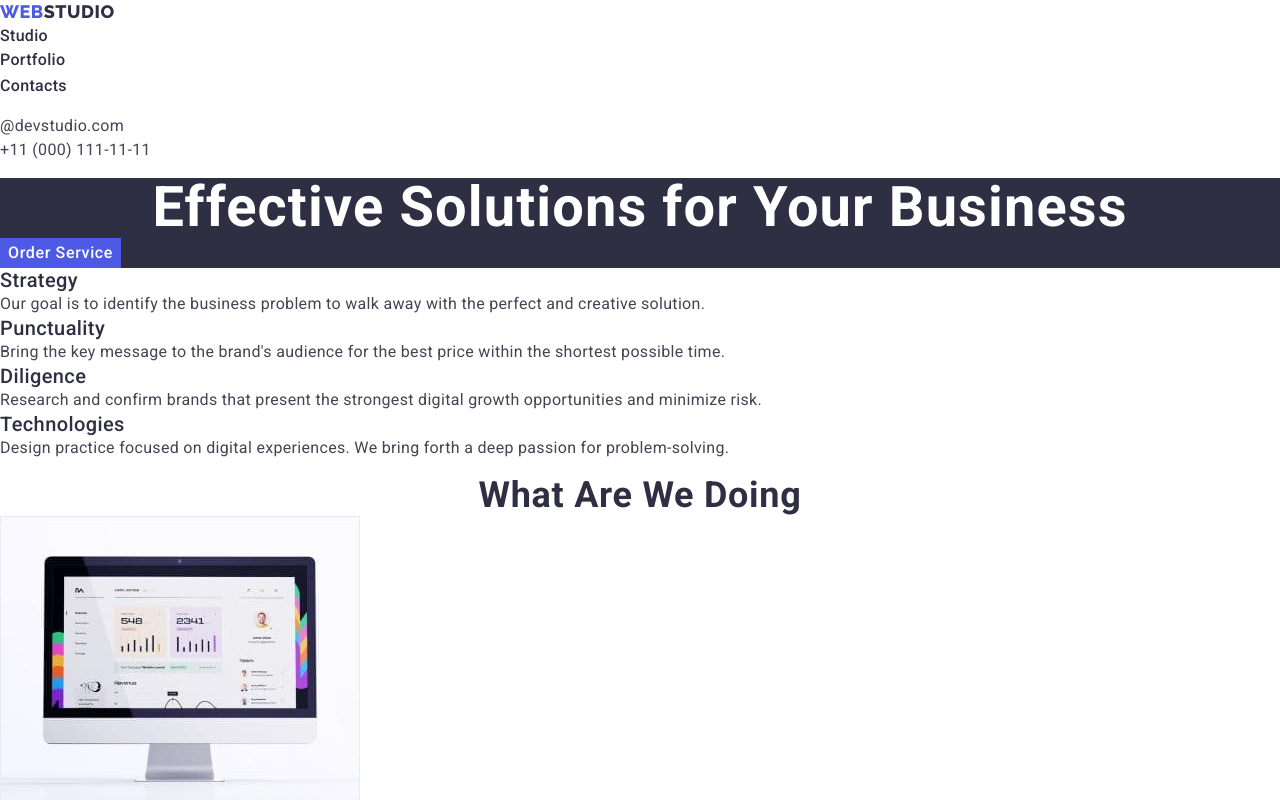
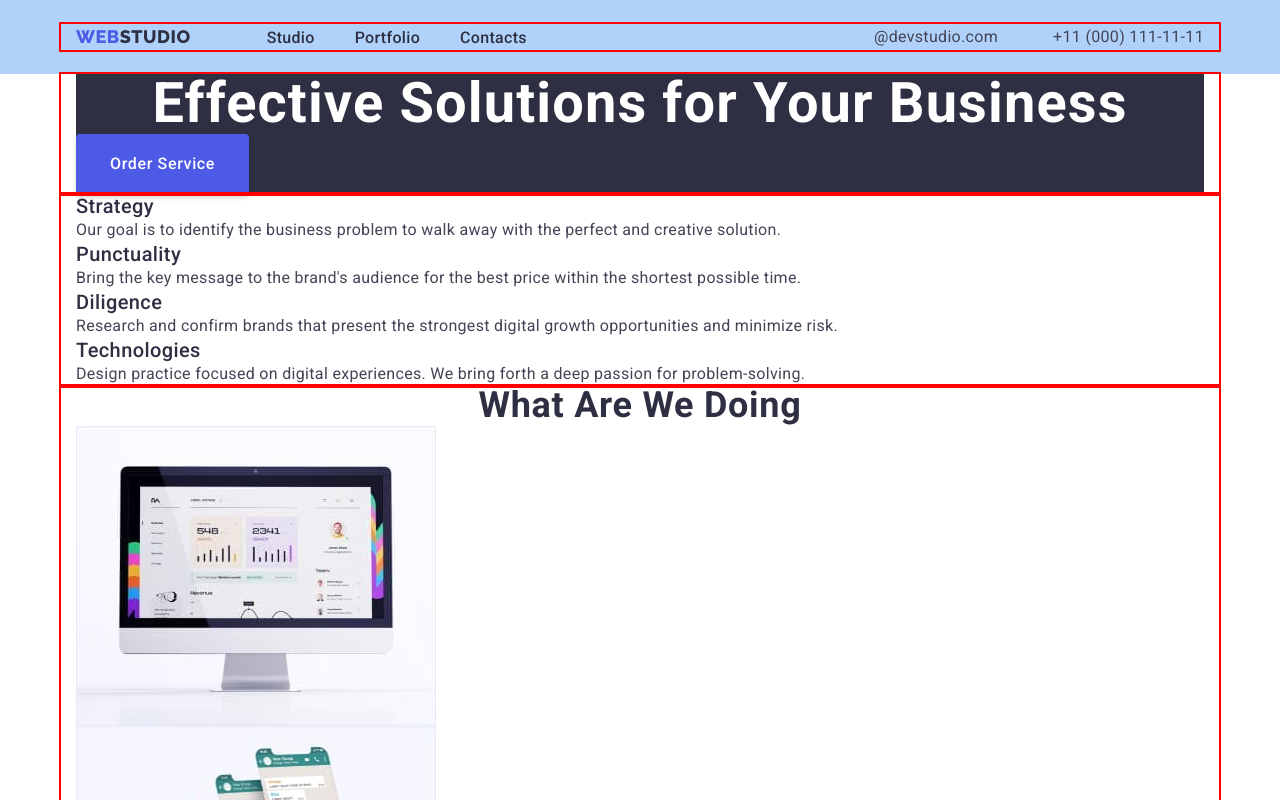
Before and after one commit to Viktoriya-May/goit-markup-hw-03, a plain HTML site: page index.html in a window 1280 px wide. Shown: the top 800 px of the page. Drawn offline with nearby package versions, Linux system fonts and the light colour scheme.

Commit message:
ljlfkb padding для кнопки

```diff
--- a/css/styles.css
+++ b/css/styles.css
@@ -2,13 +2,23 @@ h1,h2, h3,h4,h5,h6,p{
     margin:0;
 }
 ul, ol{
-    margin-top:0;
+    margin:0;
     padding: 0;
 }
 img{
     display: block;
 }
-
+*,::after,::before{
+    box-sizing: border-box;
+}
+.container{
+width: 1158px;
+margin-left: auto;
+margin-right: auto;
+padding-left: 15px;
+padding-right: 15px;
+outline: 2px solid red;
+}
 
 :root{
     --primary-text-color: #434455;
@@ -23,6 +33,7 @@ body{
     font-family: 'Roboto', sans-serif;
     font-style: normal;
 }
+
 /* -------------------------------------HEADER---------------------------------------------- */
 .logo{
     display: flex;
@@ -32,10 +43,10 @@ body{
     font-style: normal;
     font-weight: 800;
     font-size: 18px;
-    display: flex;
     align-items: center;
     letter-spacing: 0.03em;
     text-transform: uppercase;
+    margin-right: 76px;
 }
 .web{
     color: #4D5AE5;
@@ -48,7 +59,10 @@ body{
 }
 
 .header{
-    background-color: #FFFFFF ;
+    padding-top: 24px;
+    padding-bottom: 24px;
+    background-color: #b0d2fa ;
+
 }
 .list{
     list-style: none;
@@ -62,12 +76,39 @@ body{
     letter-spacing: 0.02em;
     }
 
-.contakt {
+.contakt-phone, .contakt-mail {
     text-decoration: none;
     color: var(--primary-text-color);
     font-size: 16px;
     line-height: 1.5;
     letter-spacing: 0.02em;
+}
+.contakt-mail {
+    margin-left: 15px;
+}
+.contakt-phone{
+margin-right: 40px;
+}
+.page-header-container{
+    display: flex;
+    align-items: center;
+    justify-content: space-between;
+}
+.header-navigation{
+    display: flex;
+    align-items: center;
+}
+.site-nav{
+    display: flex;
+    align-items: center;
+}
+.contakt-nav{
+    display: flex;
+    align-items: center;
+
+}
+.item:not(:last-child){
+    margin-right: 40px;
 }
 /* ------------------------------------------------------HERO------------------------------------------------------ */
 .hero-title{
@@ -99,6 +140,10 @@ body{
     color: var(--primary-licht-color);
     cursor: pointer;
     border-color: transparent;
+    box-shadow: 0px 4px 4px rgba(0, 0, 0, 0.15);
+    border-radius: 4px;
+   min-width: 170px;
+   padding: 16px 32px;
 }
 .button-main:hover,
 .button-main:focus {
--- a/index.html
+++ b/index.html
@@ -14,13 +14,14 @@
 <body>
     <!--Шапка сайта-->
    <header class="header">
+    <div class="container page-header-container">
            <nav class="header-navigation">
                 <a href="./index.html" class="logo"><span class="web top">Web</span><spam class="studio top">Studio</span></a>
                      <ul class="site-nav list" >
-                        <li >
+                        <li class="item" >
                            <a href="./studio.html" class="link">Studio</a>
                         </li>
-                        <li>
+                        <li class="item">
                             <a href="./portfolio.html" class="link">Portfolio</a>
                         </li>
                         <li class="item">
@@ -30,24 +31,29 @@
             </nav>
                      <ul class="contakt-nav list">
                          <li>
-        <a href="mailto:info@devstudio.com" class="contakt">@devstudio.com
+                             <a href="mailto:info@devstudio.com" class="contakt-phone">@devstudio.com
                              </a>
                          <li>
-            <a href="tel:+110001111111" class="contakt">+11 (000) 111-11-11
+                     <a href="tel:+110001111111" class="contakt-mail">+11 (000) 111-11-11
                          </a>
                          </li>
                      </ul>
+</div>
    </header>
+
    <!--Mein-->
    <main>
     <!--Герой-->
+    <div class="container">
     <section class="hero" >
         <h1 class="hero-title" >Effective Solutions for Your Business
         </h1>
         <button class="button-main" type="button"> Order Service
         </button>
     </section>
+</div>
     <!--Наші переваги-->
+    <div class="container">
     <section class="section ">
         <h2 class="section-title visual-hidden">Our features</h2>
             <ul class="features list">
@@ -78,7 +84,9 @@
             </li>
         </ul>
     </section>
+    </div>
     <!--Наша робота-->
+    <div class="container">
     <section class="section">
         <h2 class="section-title">What are we doing
         </h2>
@@ -101,10 +109,11 @@
                 height="300"
                 />
             </li>
-
         </ul>
     </section>
+    </div>
     <!--Команда-->
+    <div class="container">
     <section class="section team">
         <h2 class="section-title">Our Team
         </h2>
@@ -139,11 +148,14 @@
             </li>
         </ul>
     </section>
+</div>
    </main>
+   <div class="container">
    <footer class="footer">
         <a href="./index.html" class="logo"> <span class="web down">Web</span><spam class="studio licht">Studio</span></a>
         <p class="footers text">Increase the flow of customers and sales for your business with digital marketing & growth solutions
         </p>
    </footer>
+</div>
 </body>
 </html>
```
Lines whose indentation alone changed are shown as unchanged.
